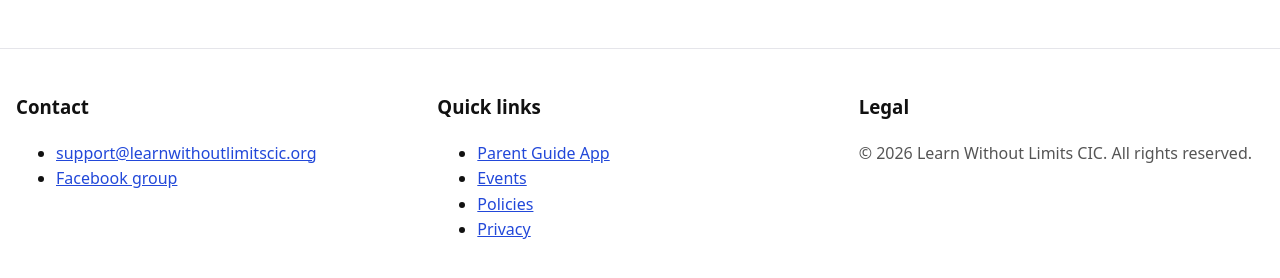
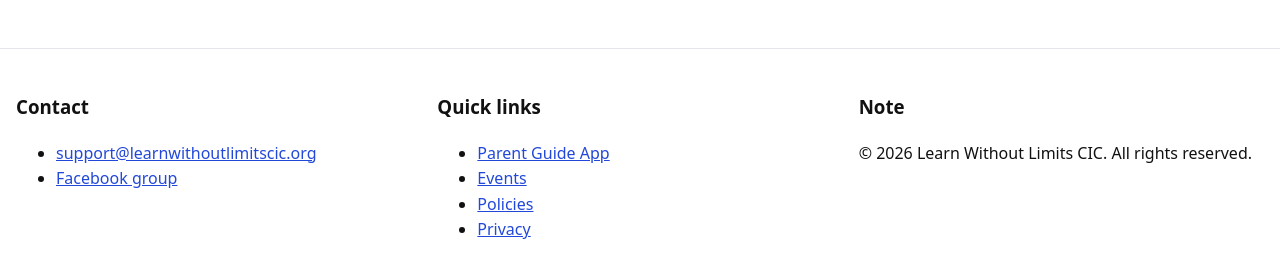
Before and after one commit to StephShobiye/learnwithoutlimitscic.github.io, a Jekyll site: the page index.en.html, which Jekyll copies as it is, in a window 1280 px wide and 900 px high, scrolled down 822 px. Shown: the part 617-895 px from the top of the window. Built offline with Jekyll 4.4.1, drawn with Linux system fonts in a browser that asks for light colours.

Commit message:
Update index.en.html
swap legal heading for Note

```diff
--- a/index.en.html
+++ b/index.en.html
@@ -217,8 +217,8 @@
         </div>
 
         <div>
-          <h3>Legal</h3>
-          <p class="legal">
+          <h3>Note</h3>
+          <p class="Note">
             © <span id="year"></span> Learn Without Limits CIC. All rights reserved.
           </p>
         </div>
```
